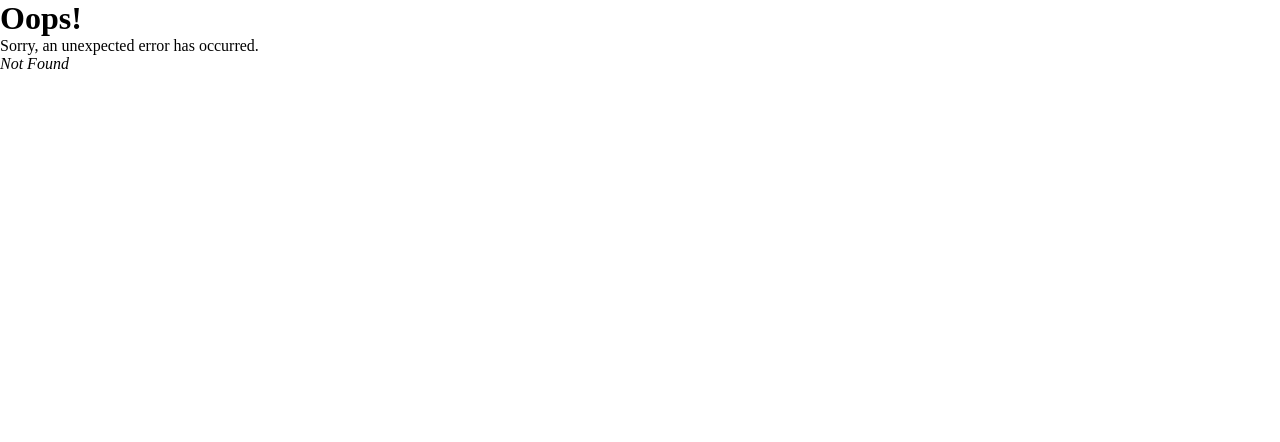
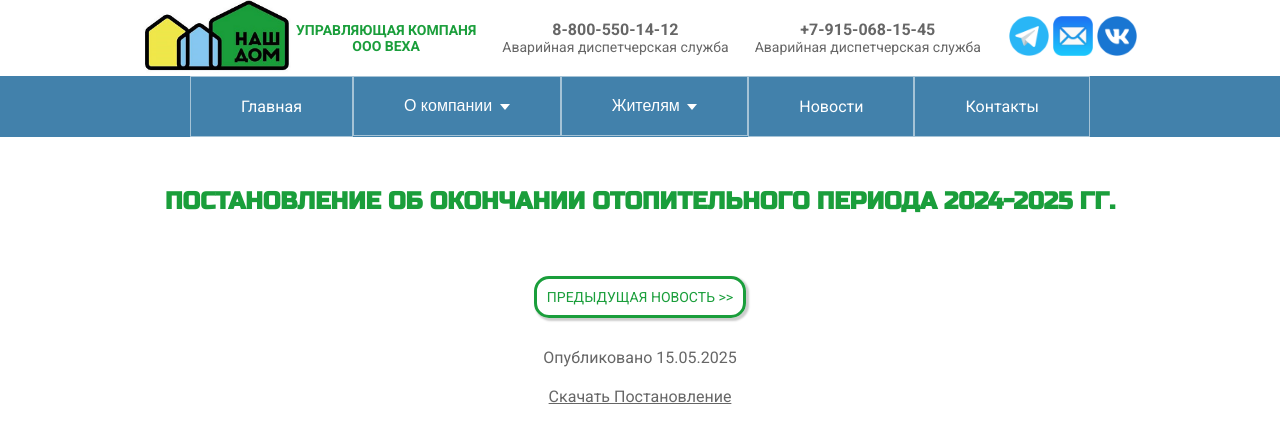
Before and after one commit to OlgaMakeikina/veha, a React (Create React App) app: page /postanovlenie-ob-okonchanii-otopitelnogo-perioda-2024-2025-gg in a window 1280 px wide. Before the commit this address had no page. Shown: the top 442 px of the page. Built offline with nearby package versions, Linux system fonts and the light colour scheme.

Commit message:
новость от 15 мая

```diff
--- /dev/null
+++ b/src/NewComponent/20250515/ob-okonchanii-otopitelnogo-perioda-2024-2025-gg..js
@@ -0,0 +1,29 @@
+import React from 'react';
+import { newsData } from '../newsData';
+import NavigationButtons from '../navigationButtons';
+
+const PostanovlenieOtopitelnyyPeriodKonec = () => {
+  const pathname = window.location.pathname;
+  const currentNewsIndex = newsData.findIndex(item => pathname.includes(item.url));
+
+  const prevNewsIndex = currentNewsIndex > 0 ? currentNewsIndex - 1 : null;
+  const nextNewsIndex = currentNewsIndex < newsData.length - 1 ? currentNewsIndex + 1 : null;
+
+  const currentNews = newsData[currentNewsIndex];
+
+  return (
+    <article>
+         <div>
+      <h2 className='news_header'> ПОСТАНОВЛЕНИЕ ОБ ОКОНЧАНИИ ОТОПИТЕЛЬНОГО ПЕРИОДА 2024-2025 ГГ.</h2>
+      <div className='news_content'>
+        <NavigationButtons prevNewsIndex={prevNewsIndex} nextNewsIndex={nextNewsIndex} />
+       <p>Опубликовано {currentNews.date}</p>
+       <a href="/news/Otopitelnyy period okonchanie 24-25-2.pdf" target="_blank" rel="noopener noreferrer">Скачать Постановление</a>
+      </div>
+    </div>
+    </article>
+
+  );
+};
+
+export default PostanovlenieOtopitelnyyPeriodKonec;
--- a/src/NewComponent/newsData.js
+++ b/src/NewComponent/newsData.js
@@ -1,5 +1,10 @@
 export const newsData = [
   {
+    date: "15.05.2025",
+    title: 'ПОСТАНОВЛЕНИЕ ОБ ОКОНЧАНИИ ОТОПИТЕЛЬНОГО ПЕРИОДА 2024-2025 ГГ.',
+    url: '/postanovlenie-ob-okonchanii-otopitelnogo-perioda-2024-2025-gg'
+    },
+      {
     date: "21.04.2025",
     title: 'ОБ ОКОНЧАНИИ ОТОПИТЕЛЬНОГО ПЕРИОДА 2024-2025 ГГ.',
     url: '/ob-okonchanii-otopitelnogo-perioda-2024-2025-gg'
```
Also changed, not shown: src/index.js (+6 -1 lines), 1 other file (tests, documents, lock files or other folders).
